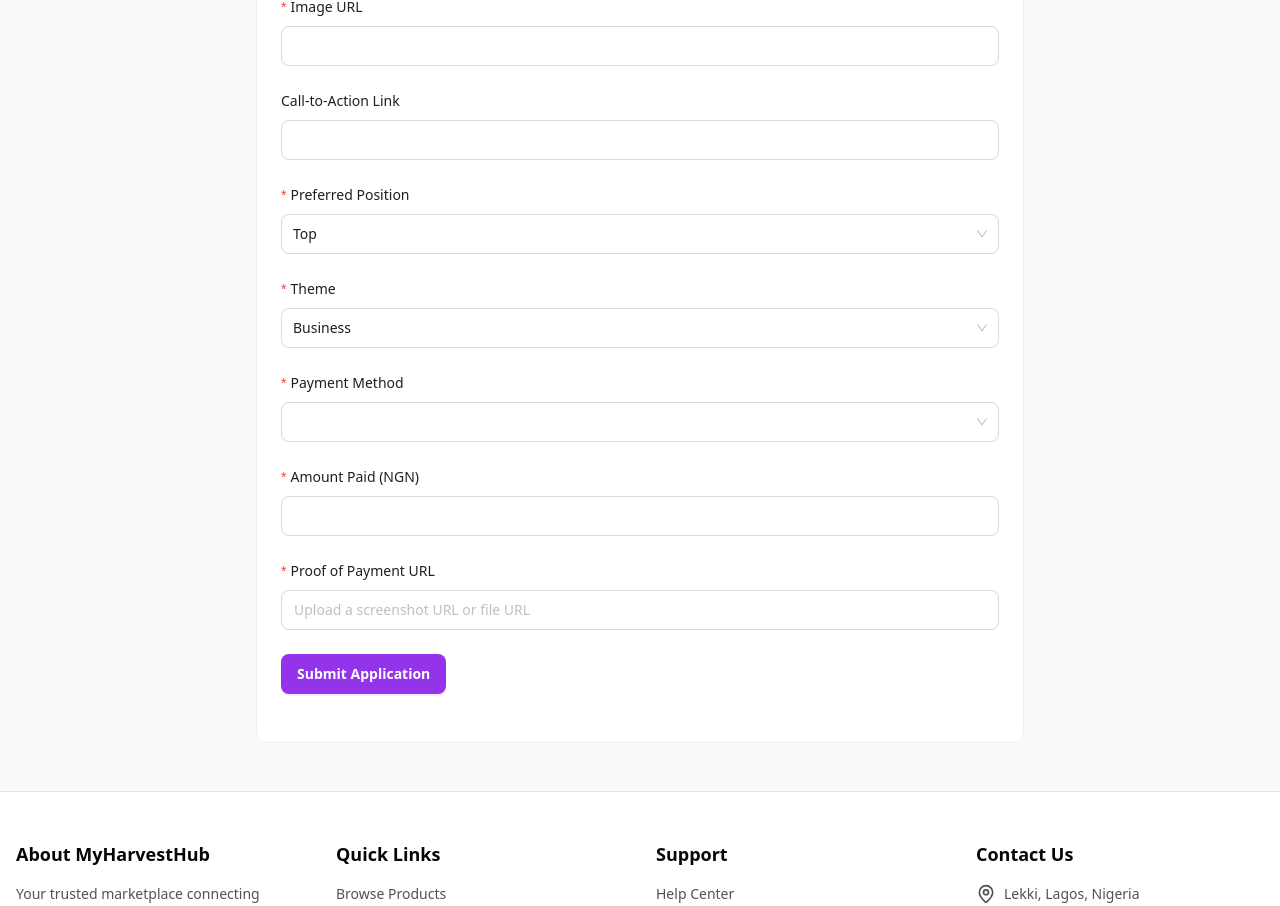
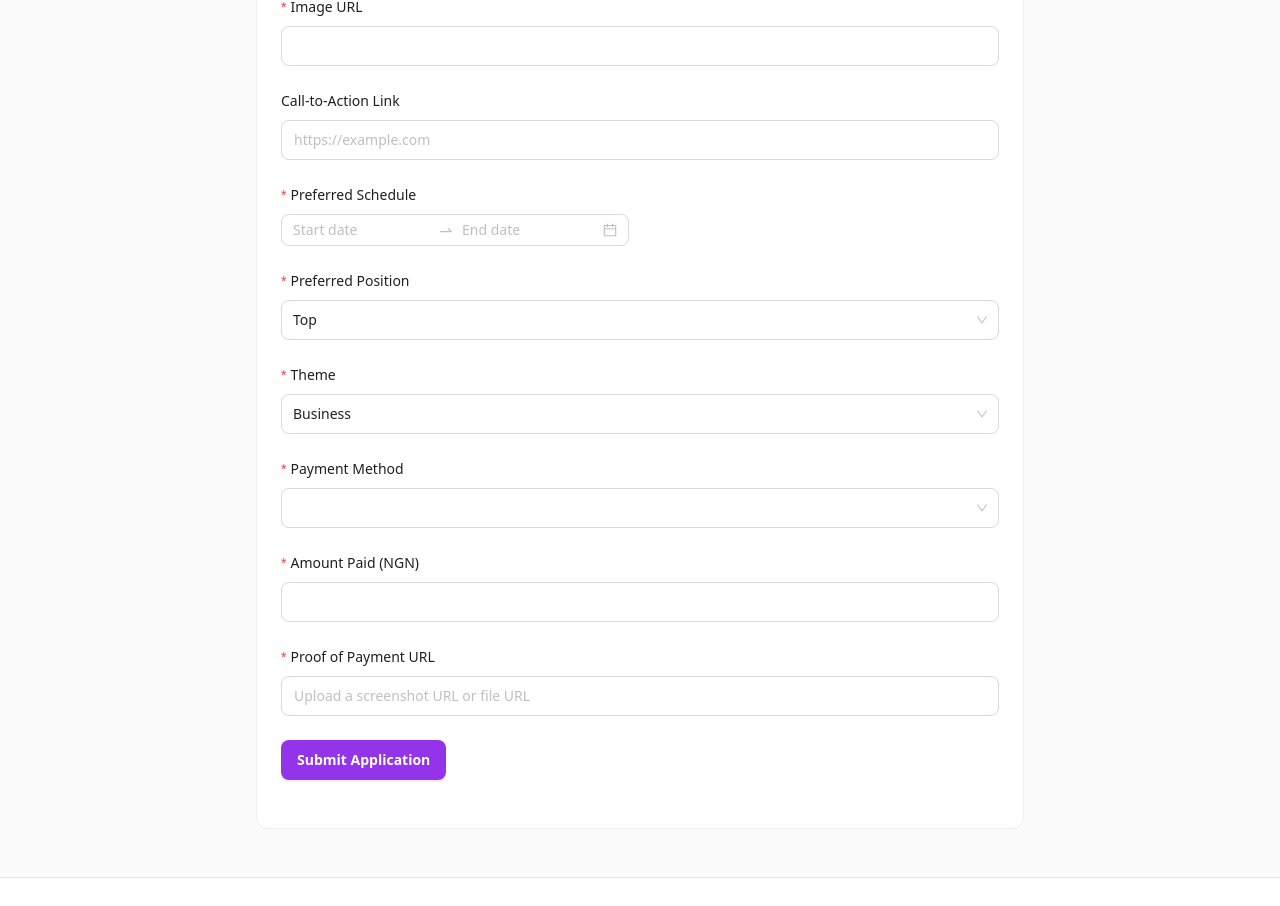
Before and after one commit to sotonye-dagogo-dev/harvesthub-reboot, a Next.js app: page /advertise in a window 1280 px wide. Shown: the part 840-1746 px from the top of the page. Built offline with nearby package versions, Linux system fonts and the light colour scheme; no server answers; the database is empty; what @ant-design/nextjs-registry would draw is missing.

Commit message:
same as before

```diff
--- a/app/admin/ads/page.tsx
+++ b/app/admin/ads/page.tsx
@@ -208,6 +208,8 @@ export default function AdminAdsPage() {
             </label>
             <input
               type="number"
+              title="Hourly rate in NGN"
+              placeholder="Hourly rate"
               className="w-full rounded-ds-md border border-ds-border-base p-2"
               value={rateConfig?.hourlyRate ?? 0}
               onChange={(e) =>
@@ -224,6 +226,8 @@ export default function AdminAdsPage() {
             </label>
             <input
               type="number"
+              title="Daily rate in NGN"
+              placeholder="Daily rate"
               className="w-full rounded-ds-md border border-ds-border-base p-2"
               value={rateConfig?.dailyRate ?? 0}
               onChange={(e) =>
--- a/app/advertise/page.tsx
+++ b/app/advertise/page.tsx
@@ -28,7 +28,6 @@ interface FormValues {
 export default function AdvertisePage() {
   const [loading, setLoading] = useState(false);
   const [proofUrl, setProofUrl] = useState<string | null>(null);
-  const [proofFile, setProofFile] = useState<File | null>(null);
   const router = useRouter();
 
   const onFinish = async (values: FormValues) => {
@@ -133,7 +132,14 @@ export default function AdvertisePage() {
             <Input />
           </Form.Item>
           <Form.Item name="linkUrl" label="Call-to-Action Link">
-            <Input />
+            <Input placeholder="https://example.com" />
+          </Form.Item>
+          <Form.Item
+            name="schedule"
+            label="Preferred Schedule"
+            rules={[{ required: true, message: "Select start/end dates" }]}
+          >
+            <RangePicker />
           </Form.Item>
           <Form.Item name="position" label="Preferred Position" rules={[{ required: true }]}>
             <Select>
```
